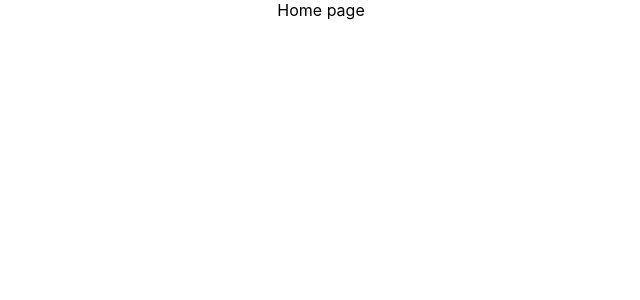
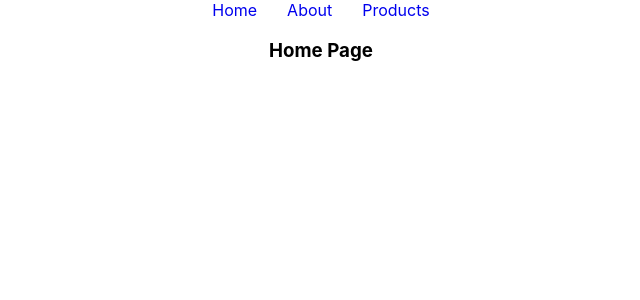
Before and after one commit to abdulhakim10/explore-routes, a React (Create React App) app: page /home in a window 1280 px wide. Shown: the top 300 px of the page, without its empty margins (319-959 px from the left). Built offline with nearby package versions, Linux system fonts and the light colour scheme.

Commit message:
Create Simple Route with Links and Components

```diff
--- /dev/null
+++ b/src/components/About/About.js
@@ -0,0 +1,13 @@
+import React from 'react';
+import Header from '../Header/Header';
+
+const About = () => {
+    return (
+        <div>
+            <Header></Header>
+            <h5>This is About Us</h5>
+        </div>
+    );
+};
+
+export default About;
--- /dev/null
+++ b/src/components/Header/Header.js
@@ -0,0 +1,15 @@
+import React from 'react';
+import { Link } from 'react-router-dom';
+import './header.css'
+
+const Header = () => {
+    return (
+        <div className='header'>
+           <Link to='/home'>Home</Link>
+           <Link to='/about'>About</Link>
+           <Link to='/products'>Products</Link>
+        </div>
+    );
+};
+
+export default Header;
--- /dev/null
+++ b/src/components/Header/header.css
@@ -0,0 +1,9 @@
+.header a{
+    text-decoration: none;
+    margin: 5px;
+    padding: 10px;
+}
+
+.header a:hover{
+    background-color: rgb(202, 227, 236);
+}
--- /dev/null
+++ b/src/components/Home/Home.js
@@ -0,0 +1,13 @@
+import React from 'react';
+import Header from '../Header/Header';
+
+const Home = () => {
+    return (
+        <div>
+            <Header></Header>
+            <h3>Home Page</h3>
+        </div>
+    );
+};
+
+export default Home;
--- /dev/null
+++ b/src/components/Products/Products.js
@@ -0,0 +1,13 @@
+import React from 'react';
+import Header from '../Header/Header';
+
+const Products = () => {
+    return (
+        <div>
+            <Header></Header>
+            <h3>Products are here</h3>
+        </div>
+    );
+};
+
+export default Products;
```
Also changed, not shown: _steps.js (+7 -0 lines), src/App.js (+6 -2 lines).
